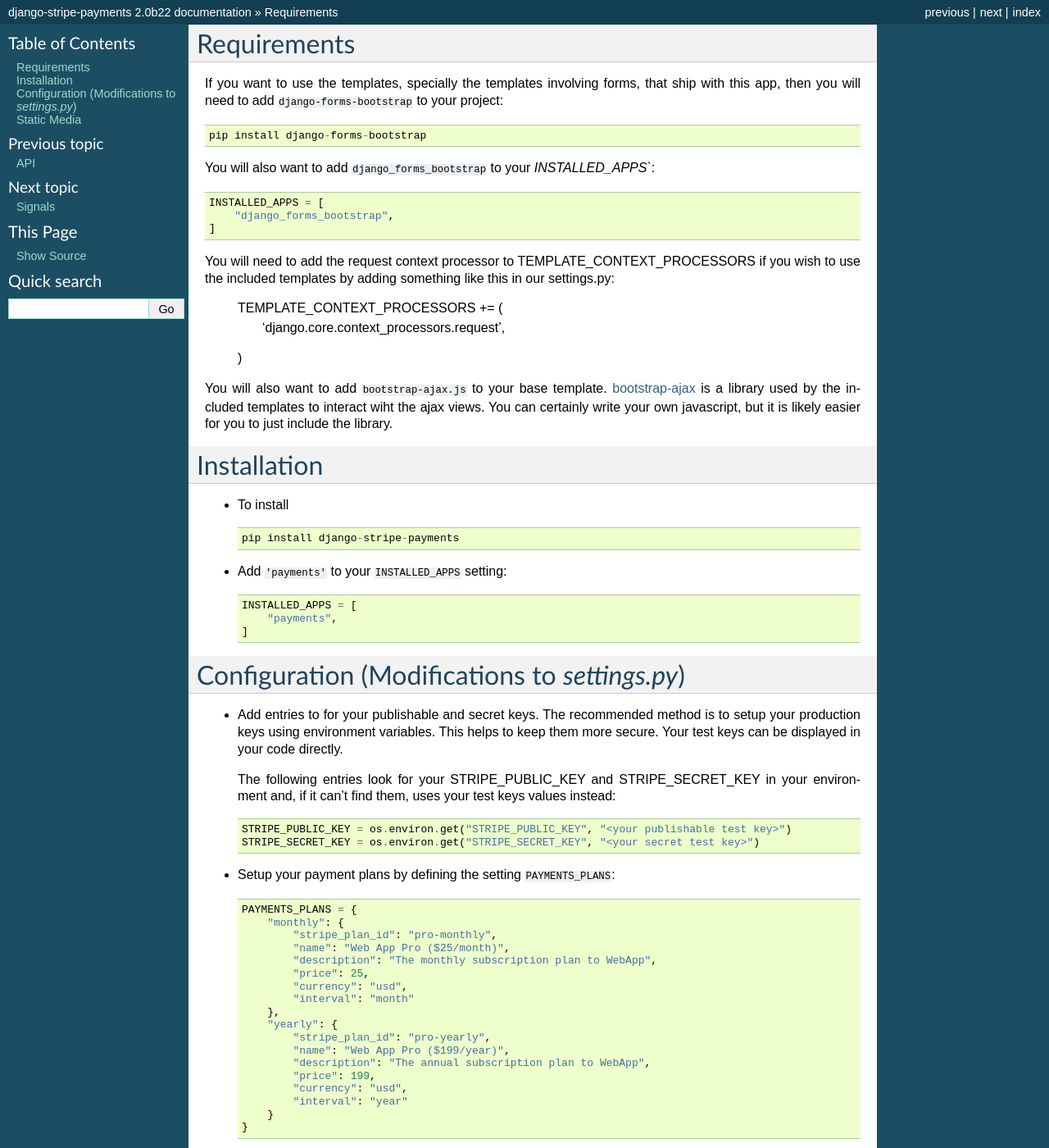
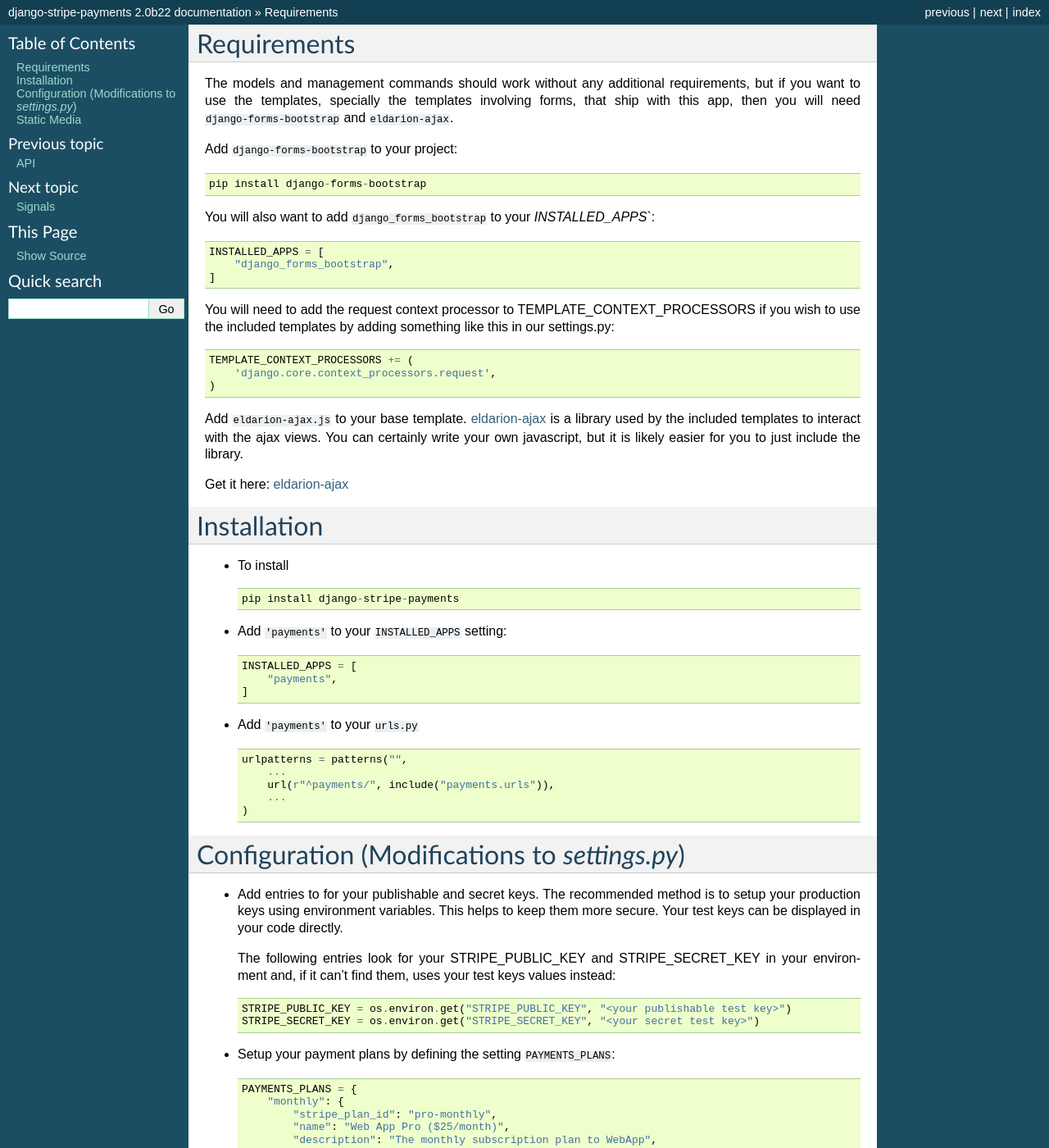
Before and after one commit to pinax/pinax-stripe-light, a Sphinx documentation site: the page built from docs/installation.rst, in a window 1280 px wide and 1400 px high. Shown: the whole window at 82% size. Built offline with Sphinx 7.4.7, drawn with Linux system fonts in a browser that asks for light colours.

Commit message:
Add more info about eldarion-ajax to the docs
I missed the section on eldarion-ajax because I skipped over it thinking it had to do with bootstrap which I'm not using.  This makes it clearer.

```diff
--- a/docs/installation.rst
+++ b/docs/installation.rst
@@ -3,9 +3,10 @@
 Requirements
 ============
 
-If you want to use the templates, specially the templates involving forms,
-that ship with this app, then you will need to add ``django-forms-bootstrap``
-to your project::
+The models and management commands should work without any additional requirements, but if you want to use the templates, specially the templates involving forms,
+that ship with this app, then you will need ``django-forms-bootstrap`` and ``eldarion-ajax``.
+
+Add ``django-forms-bootstrap`` to your project::
 
     pip install django-forms-bootstrap
 
@@ -17,16 +18,18 @@
 
 You will need to add the request context processor to TEMPLATE_CONTEXT_PROCESSORS
 if you wish to use the included templates by adding something like this in our
-settings.py:
+settings.py::
 
     TEMPLATE_CONTEXT_PROCESSORS += (
         'django.core.context_processors.request',
     )
 
-You will also want to add ``bootstrap-ajax.js`` to your base template. bootstrap-ajax_
-is a library used by the included templates to interact wiht the ajax views. You
+Add ``eldarion-ajax.js`` to your base template. eldarion-ajax_
+is a library used by the included templates to interact with the ajax views. You
 can certainly write your own javascript, but it is likely easier for you to just
 include the library.
+
+Get it here: eldarion-ajax_
 
 
 Installation
@@ -42,6 +45,14 @@
     INSTALLED_APPS = [
         "payments",
     ]
+
+* Add ``'payments'`` to your ``urls.py`` ::
+
+    urlpatterns = patterns("",
+        ...
+        url(r"^payments/", include("payments.urls")),
+        ...
+    )
 
 Configuration (Modifications to `settings.py`)
 =======================
@@ -109,5 +120,5 @@
     </script>
 
 
-.. _bootstrap-ajax: https://github.com/eldarion/bootstrap-ajax
+.. _eldarion-ajax: https://github.com/eldarion/bootstrap-ajax
 .. _Checkout: https://stripe.com/docs/checkout
```
